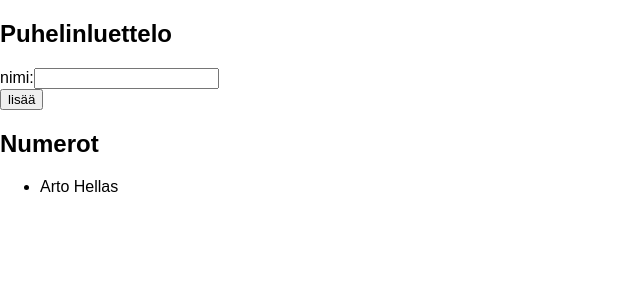
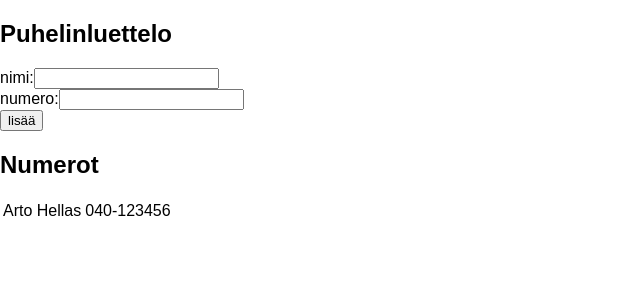
Before and after one commit to Koppari/fullstackkurssi, a React (Create React App) app in the folder Osa 2/o2t6-11/: page / in a window 1280 px wide. Shown: the top 300 px of the page, without its empty margins (0-640 px from the left). Built offline with nearby package versions, Linux system fonts and the light colour scheme.

Commit message:
2.8 tehty

```diff
--- a/Osa 2/o2t6-11/src/App.js
+++ b/Osa 2/o2t6-11/src/App.js
@@ -6,25 +6,28 @@ class App extends React.Component {
     this.state = {
       persons: [
         {
-          name: 'Arto Hellas'
+          name: 'Arto Hellas',
+          number: '040-123456'
         }
       ],
       newName: '',
+      newNumber: ''
     }
-    this.uusiNumero = this.uusiNumero.bind(this)
   }
 
   uusiNumero = (event) => {
     event.preventDefault()
-    var lastPerson = this.state.persons[this.state.persons.length-1].name
 
+    var lastPerson = this.state.persons[this.state.persons.length - 1].name
     const numero = {
-      name: this.state.newName
+      name: this.state.newName,
+      number: this.state.newNumber
     }
 
-    /* Only works because added number is always the last index*/
-    if (lastPerson === this.state.newName) {
-      console.log("Duplicate name, dude");
+    /* Only works because added number is always the last index.
+    2 people can have the same number e.g if they use the same phone */
+    if (lastPerson === numero.name || numero.name.trim().length === 0 || numero.number.trim().length === 0) {
+      console.log("Your name/number is empty or a duplicate, dude");
       return
     }
 
@@ -33,35 +36,49 @@ class App extends React.Component {
       .persons
       .concat(numero)
 
-    this.setState({persons: numerot, newName: ''})
+    this.setState({persons: numerot, newName: '', newNumber: ''})
+  }
+
+  handleUusiNimi = (event) => {
+    this.setState({newName: event.target.value});
   }
 
   handleUusiNumero = (event) => {
-    this.setState({newName: event.target.value});
+    this.setState({newNumber: event.target.value});
   }
 
   render() {
     return (
       <div>
         <h2>Puhelinluettelo</h2>
+
         <form onSubmit={this.uusiNumero}>
           <div>
             nimi:
-            <input value={this.state.newName} onChange={this.handleUusiNumero}/>
+            <input value={this.state.newName} onChange={this.handleUusiNimi}/>
+          </div>
+          <div>
+            numero:
+            <input value={this.state.newNumber} onChange={this.handleUusiNumero}/>
           </div>
           <div>
             <button type="submit">lisää</button>
           </div>
         </form>
+
         <h2>Numerot</h2>
-        <ul>
-          {this
-            .state
-            .persons
-            .map(person => <li key={person.name}>
-              {person.name}
-            </li>)}
-        </ul>
+        <table>
+          <tbody>
+            {this
+              .state
+              .persons
+              .map(person => <tr key={person.name}>
+                <td>{person.name}</td>
+                <td>{person.number}</td>
+              </tr>)}
+          </tbody>
+        </table>
+
       </div>
     )
   }
```
